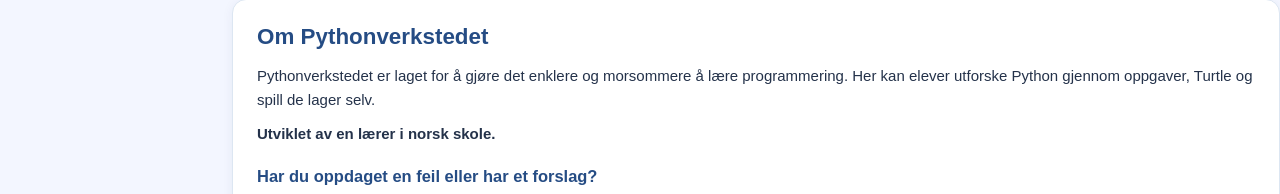
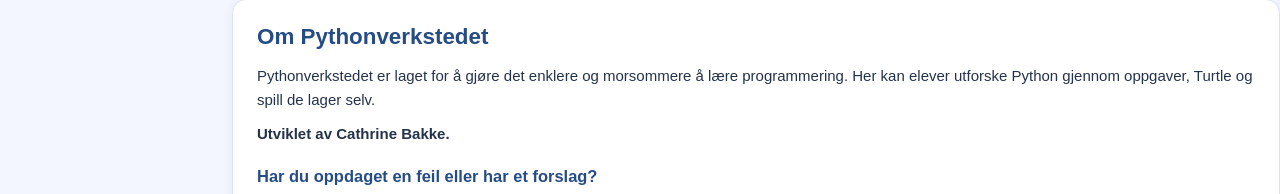
Before and after one commit to Cazepiva/pythonverkstedet, a plain HTML site: page index.html in a window 1280 px wide. Shown: the part 1280-1474 px from the top of the page. Drawn offline with Linux system fonts and the light colour scheme.

Commit message:
Update developer attribution in index.html

```diff
--- a/index.html
+++ b/index.html
@@ -500,7 +500,7 @@ body{padding-left:232px!important}
 <section class="pv-contact-about" aria-labelledby="pv-contact-heading">
   <h2 id="pv-contact-heading">Om Pythonverkstedet</h2>
   <p>Pythonverkstedet er laget for å gjøre det enklere og morsommere å lære programmering. Her kan elever utforske Python gjennom oppgaver, Turtle og spill de lager selv.</p>
-  <p><strong>Utviklet av en lærer i norsk skole.</strong></p>
+  <p><strong>Utviklet av Cathrine Bakke.</strong></p>
   <h3>Har du oppdaget en feil eller har et forslag?</h3>
   <p>Vi setter pris på tilbakemeldinger som kan gjøre Pythonverkstedet bedre. Fortell gjerne hvilken side eller oppgave det gjelder, og hva som skjedde.</p>
   <a class="pv-contact-action" href="mailto:pythonverkstedet@gmail.com?subject=Tilbakemelding%20til%20Pythonverkstedet">✉ Send tilbakemelding</a>
```
